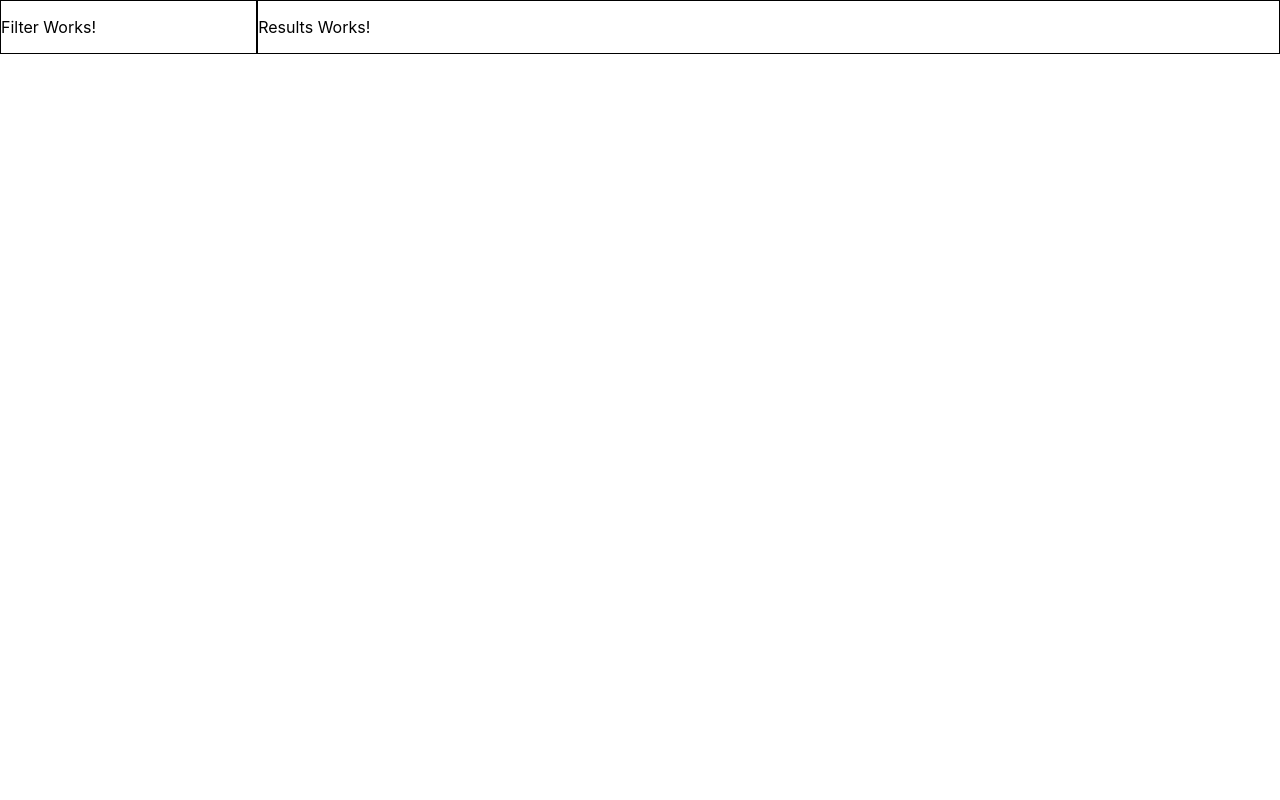
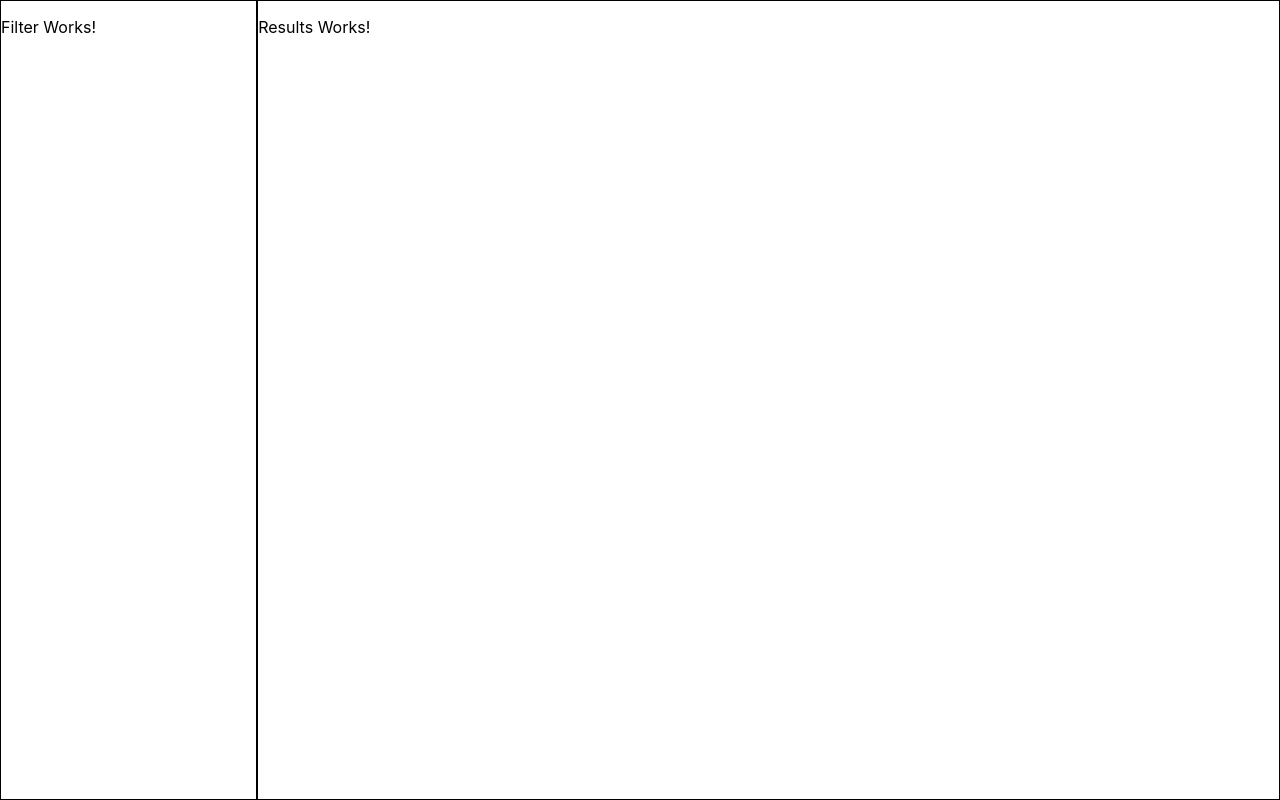
Before and after one commit to TheVanadium/course_req_overlap_finder, a React (Create React App) app in the folder course-selector/: page / in a window 1280 px wide. Built offline with nearby package versions, Linux system fonts and the light colour scheme; the HTML template or start-up script is replaced by a standard one.

Commit message:
fix: resize and pad components to fit content

```diff
--- a/course-selector/src/App.css
+++ b/course-selector/src/App.css
@@ -1,5 +1,7 @@
 .container {
     display: flex;
+    width: 100%;
+    height: 100%;
 }
 
 .container > * {
--- /dev/null
+++ b/course-selector/src/components/Filters.css
@@ -0,0 +1,3 @@
+#filters {
+    padding: 1%;
+}
--- a/course-selector/src/index.css
+++ b/course-selector/src/index.css
@@ -5,9 +5,16 @@ body {
     sans-serif;
   -webkit-font-smoothing: antialiased;
   -moz-osx-font-smoothing: grayscale;
+  width: 100vw;
+  height: 100vh;
 }
 
 code {
   font-family: source-code-pro, Menlo, Monaco, Consolas, 'Courier New',
     monospace;
 }
+
+#root {
+  width: 100%;
+  height: 100%;
+}
```
